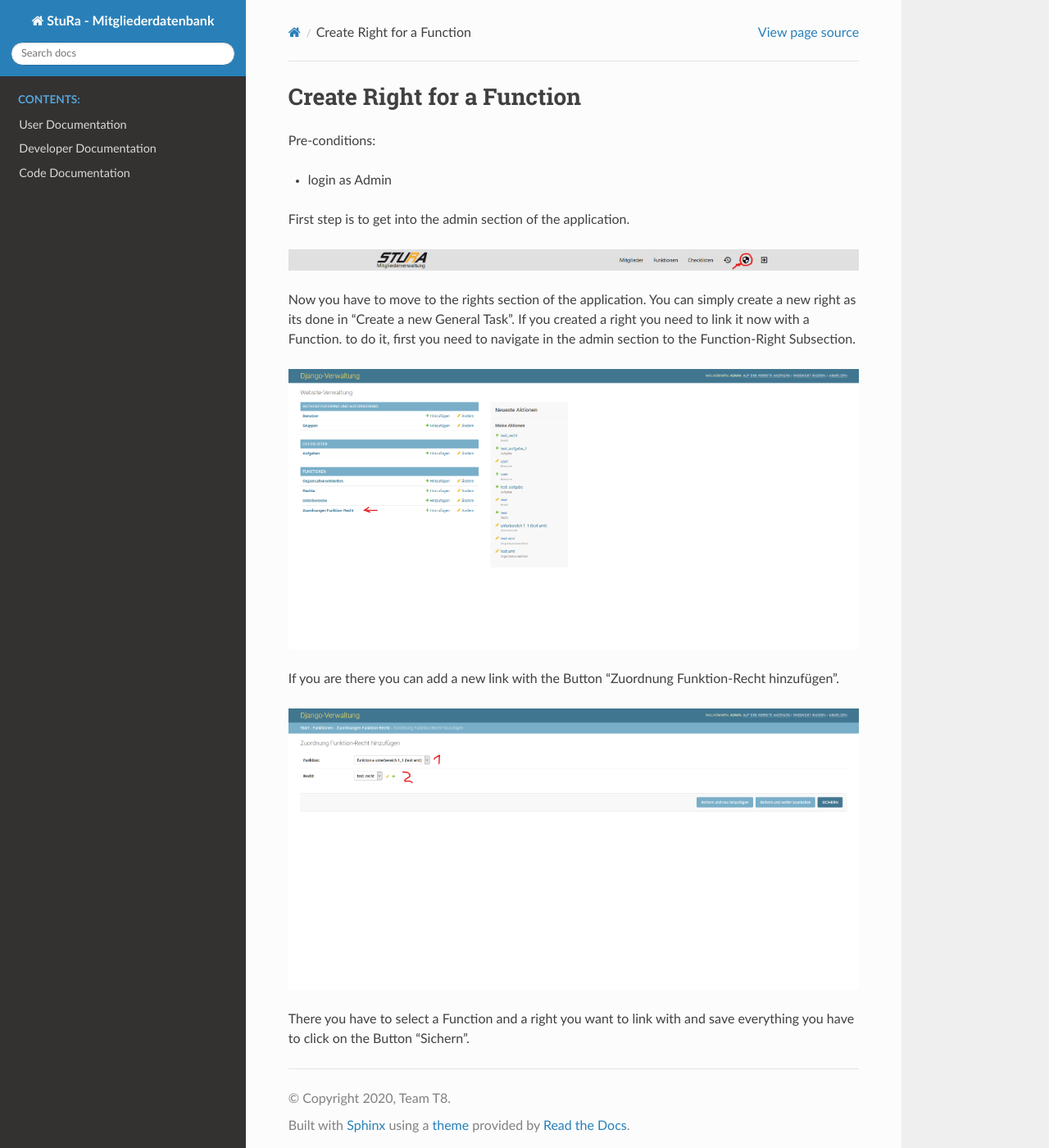
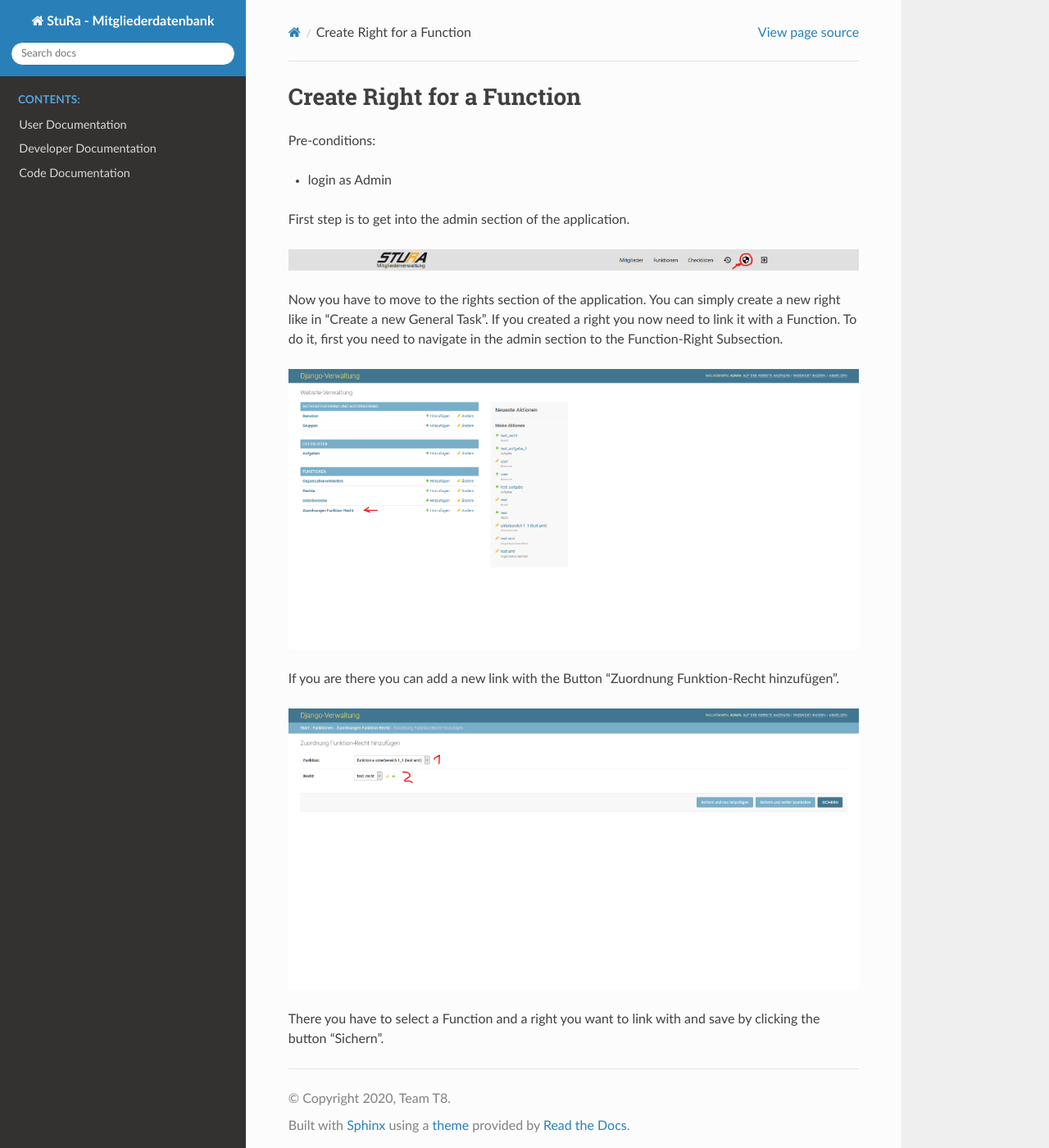
Before and after one commit to mribrgr/StuRa-Mitgliederdatenbank, a Sphinx documentation site: the page built from docs/sphinx/source/user/createFunktionRechte.rst, in a window 1280 px wide and 1400 px high. Shown: the whole window at 82% size. Built offline with Sphinx 7.4.7 and the Read the Docs theme 2.0.0, drawn with Linux system fonts in a browser that asks for light colours.

Commit message:
Fix typos and grammar

```diff
--- a/docs/sphinx/source/user/createFunktionRechte.rst
+++ b/docs/sphinx/source/user/createFunktionRechte.rst
@@ -10,9 +10,9 @@ First step is to get into the admin section of the application.
 .. image:: img/navigateAdminPanel.png
 
 Now you have to move to the rights section of the application.
-You can simply create a new right as its done in "Create a new General Task".
-If you created a right you need to link it now with a Function.
-to do it, first you need to navigate in the admin section to the Function-Right
+You can simply create a new right like in "Create a new General Task".
+If you created a right you now need to link it with a Function.
+To do it, first you need to navigate in the admin section to the Function-Right
 Subsection.
 
 .. image:: img/Funktion-Recht.png
@@ -23,4 +23,4 @@ If you are there you can add a new link with the Button
 .. image:: img/createFunktion-Recht.png
 
 There you have to select a Function and a right you want to link with and save
-everything you have to click on the Button "Sichern".
+by clicking the button "Sichern".
```
